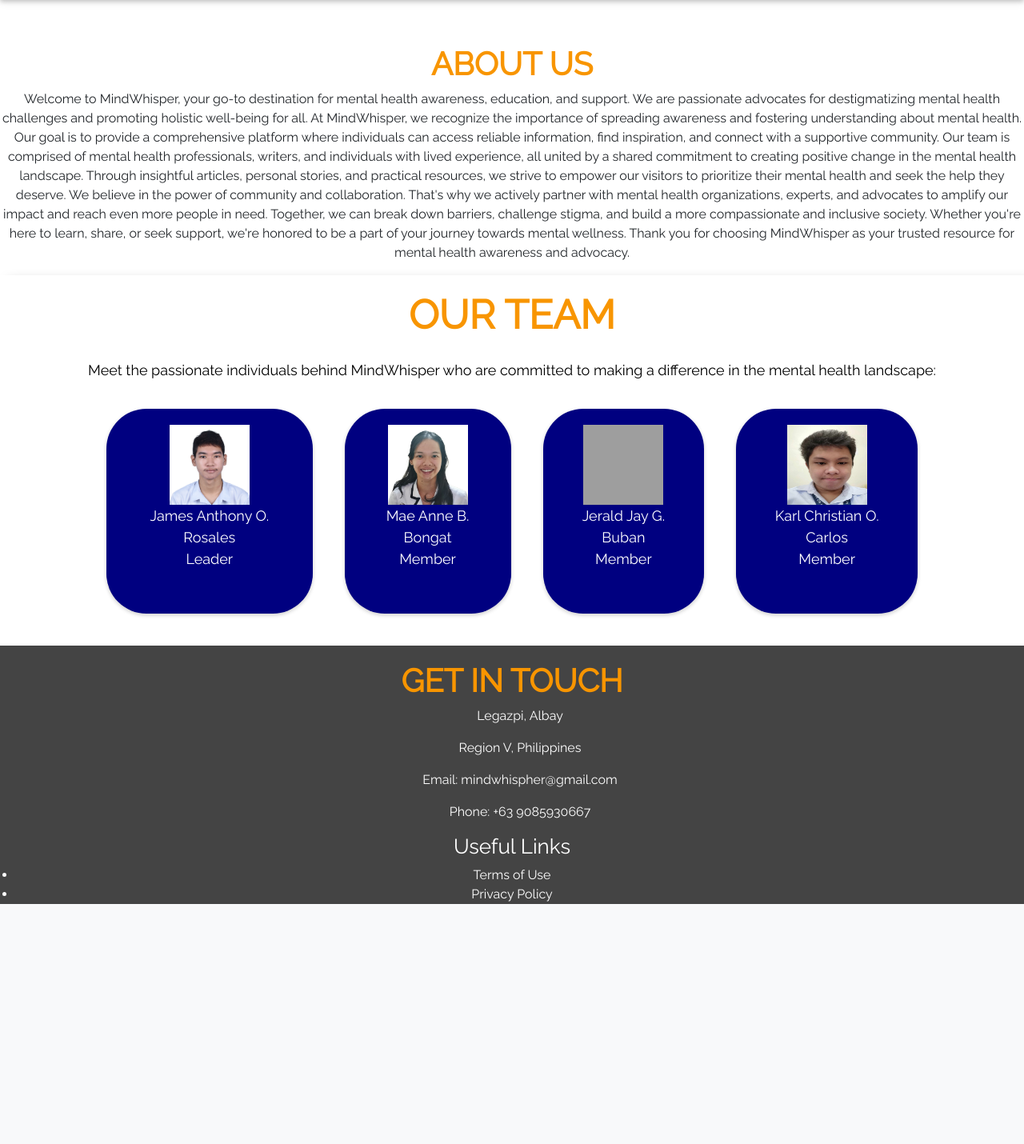
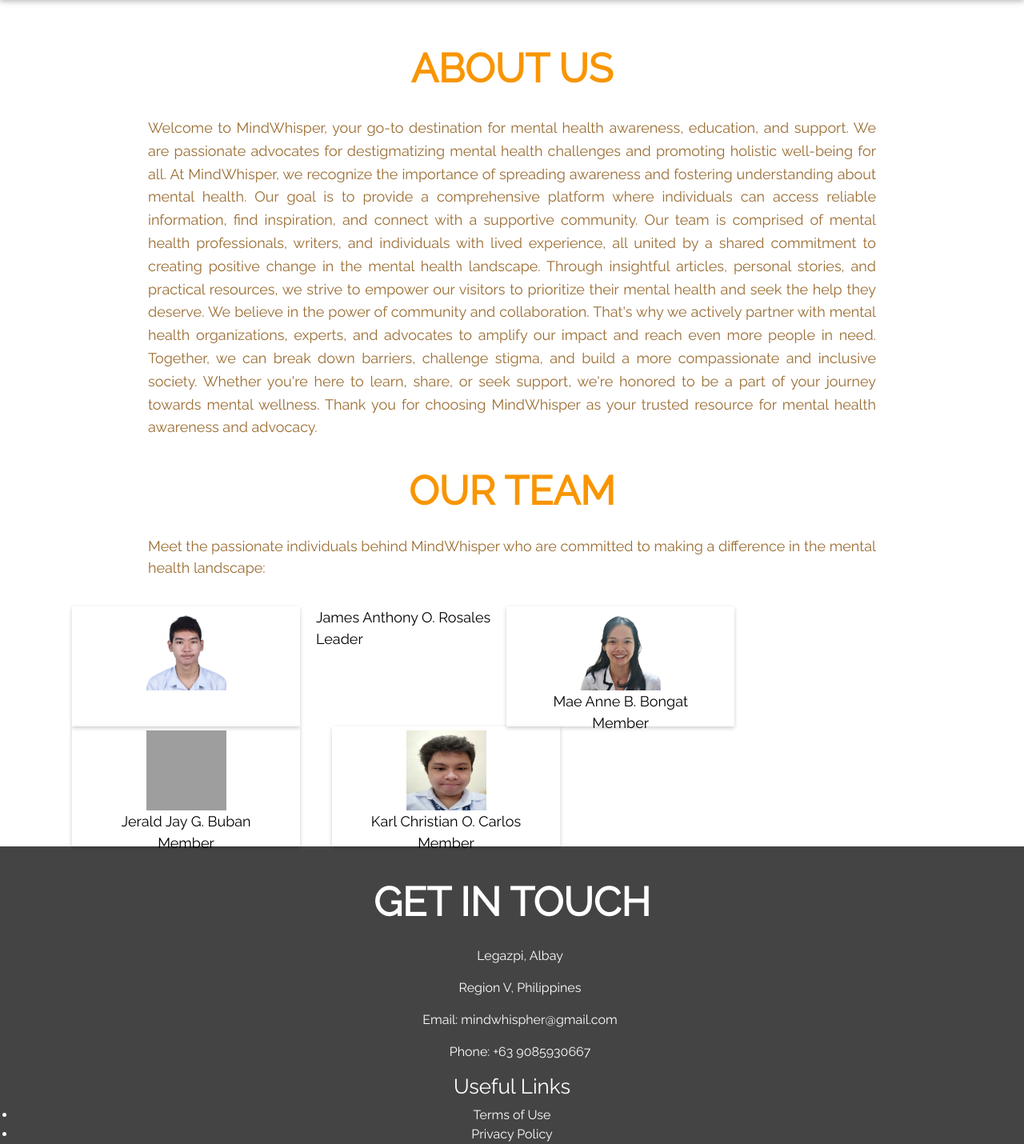
Before and after one commit to jaor13/MindWhisper-Web-Systems-Final-Term, a PHP site: page /about-us.html in a window 1280 px wide. Shown: the part 40-1470 px from the top of the page at 80% size. Before the commit the page ends 1170 px from the top, so only its background shows below. Run offline with PHP 8.4, Linux system fonts and the light colour scheme; grey boxes are pictures that could not be loaded.

Commit message:
updated css

```diff
--- a/about-us.html
+++ b/about-us.html
@@ -47,8 +47,8 @@
         </div>
     </header>
 
-    <main>
-        <div class="heading text-center">
+    <main class="container">
+        <div class="heading">
             <h1>About Us</h1>
             <p>Welcome to MindWhisper, your go-to destination for mental health awareness, education, and support. We are passionate advocates for destigmatizing mental health challenges and promoting holistic well-being for all.
 
@@ -59,21 +59,23 @@
                 We believe in the power of community and collaboration. That's why we actively partner with mental health organizations, experts, and advocates to amplify our impact and reach even more people in need. Together, we can break down barriers, challenge stigma, and build a more compassionate and inclusive society.
 
                 Whether you're here to learn, share, or seek support, we're honored to be a part of your journey towards mental wellness. Thank you for choosing MindWhisper as your trusted resource for mental health awareness and advocacy.</p>
-            </div>
+        </div>
 
         <div class="wrapper">
             <h1>Our Team</h1>
             <p>Meet the passionate individuals behind MindWhisper who are committed to making a difference in the mental health landscape:</p>
-            <div class="team-cards">
-                <div class="team-card">
-                        <div class="team-image">
-                            <img src="assets/images/about us/james.png" alt="James Anthony O. Rosales" style="width: 100px; height: 100px;">
-                        </div>
+        </div>
+        <div class="row team-cards">
+            <div class="col-md-3 team-card">
+                <div class="team-image">
+                    <img src="assets/images/about us/james.png" alt="James Anthony O. Rosales" style="width: 100px; height: 100px;">
+                </div>
+            </div>
                         <div class="team-detail">
                             <p>James Anthony O. Rosales<br>Leader</p>
                         </div>
-                </div>
-                <div class="team-card">
+
+                <div class="col-md-3 team-card">
                     <div class="team-image">
                     <img src="assets/images/about us/meh.png" alt="Mae Anne B. Bongat" style="width: 100px; height: 100px;">
                     </div>
@@ -81,7 +83,7 @@
                             <p>Mae Anne B. Bongat<br>Member</p>
                         </div>
                 </div>
-                <div class="team-card">
+                <div class="col-md-3 team-card">
                     <div class="team-image">
                     <img src="assets/images/about us/jj.JPG" alt="Mae Anne B. Bongat" style="width: 100px; height: 100px;">
                     </div>
@@ -89,7 +91,7 @@
                             <p>Jerald Jay G. Buban<br>Member</p>
                         </div>
                 </div>
-                <div class="team-card">
+                <div class="col-md-3 team-card">
                     <div class="team-image">
                     <img src="assets/images/about us/karl.jpg" alt="Mae Anne B. Bongat" style="width: 100px; height: 100px;">
                     </div>
@@ -97,14 +99,14 @@
                             <p>Karl Christian O. Carlos<br>Member</p>
                         </div>
                 </div>
-            </div>
         </div>
+
     </main>
 
     <footer class="footer">
         <div>
             <div>
-                <div>
+                <div class="footer">
                     <h1>Get in Touch</h1>
                     <address>
                         <p>Legazpi, Albay</p>
--- a/styles.css/about-us/about-us.css
+++ b/styles.css/about-us/about-us.css
@@ -40,6 +40,17 @@ h1 {
   text-transform: uppercase;
   color: #f89500;
 }
+
+.heading p {
+  margin-top: 30px;
+  font-size: 16px;
+  line-height: 1.6;
+  margin-bottom: 20px;
+  padding: 0px 100px 0px 0px;
+  text-align: justify;
+  content: #9b6d32;
+}
+
 #heading-text {
   padding: 0px 100px 0px 100px;
 }
@@ -50,14 +61,7 @@ h1 {
   }
 }
 
-.wrapper{
-    background: white;
-    width: auto;
-    padding: 20px;
-    box-shadow: 10px 10px 15px rgba(0, 0, 0, 0.4);
-}
-
-.wrapper h1{
+.heading h1{
     font-size: 50px;
     color: #f89500;
     margin-bottom: 25px;
@@ -66,27 +70,57 @@ h1 {
     font-weight: bolder;
 }
 
-.wrapper p{
+.heading p{
     font-size: 18px;
-    color: black;
+    color: #9b6d32;
     margin-bottom: 35px;
     text-align: center;
+    padding: 0px 100px 0px 100px;
+    text-align: justify;
 }
-.team-cards{
+
+.wrapper h1{
+  font-size: 50px;
+  color: #f89500;
+  margin-bottom: 25px;
+  position: relative;
+  text-align: center;
+  font-weight: bolder;
+}
+
+.wrapper p{
+  font-size: 18px;
+  color: #9b6d32;
+  margin-bottom: 35px;
+  text-align: center;
+  padding: 0px 100px 0px 100px;
+  text-align: justify;
+}
+
+#p1 {
+  margin-top: 30px;
+  font-size: 16px;
+  line-height: 1.6;
+  margin-bottom: 20px;
+  padding: 0px 100px 0px 0px;
+  text-align: justify;
+}
+
+.row .team-cards{
     width: 85%;
     display: flex;
     justify-content: space-between;
     margin: 20px auto;
 }
 .team-card{
-    background-color: navy;
-    border-radius: 50px;
     box-shadow: 0px 2px 5px rgba(0, 0, 0, 0.2);
     margin:0px 20px;
-    padding: 20px;
+    padding: 5px;
+    height: 150px;
+    width: 50px;
     text-align: center;
     transition: transform 0.6s ease;
-    width: calc(33.33 - 20px);
+
 }
 .team-card:hover{
     transform: translate(-12px);
@@ -94,14 +128,15 @@ h1 {
 .team-img img{
     width: 130px;
     height: 130px;
-    border-radius: 50%;
     object-fit: cover;
-    margin-bottom: 10px;
 }
+
 .team-detail p{
-    color: white;
-    font-size: 18px;
+  color: black;
+  font-size: 18px;
 }
+
+
 @media screen and (max-width: 768px){
     .team-cards{
        display: flex;
@@ -112,6 +147,7 @@ h1 {
         margin: 25px auto;
     }
 }
+
 
 .footer {
     text-align: center;
@@ -127,6 +163,15 @@ h1 {
     }
   }
 
+  .footer h1{
+    font-size: 50px;
+    color: white;
+    margin-bottom: 25px;
+    position: relative;
+    text-align: center;
+    font-weight: bolder;
+
+  }
   .footer h2 {
     font-size: 26px;
     margin-top: 10px;
```
